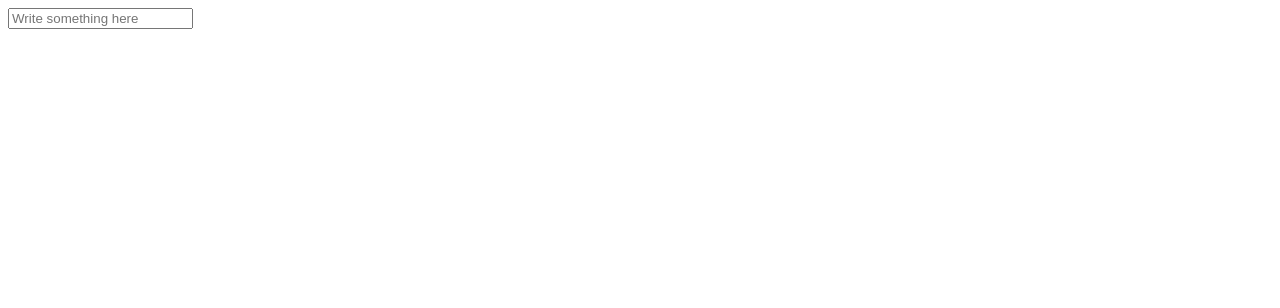
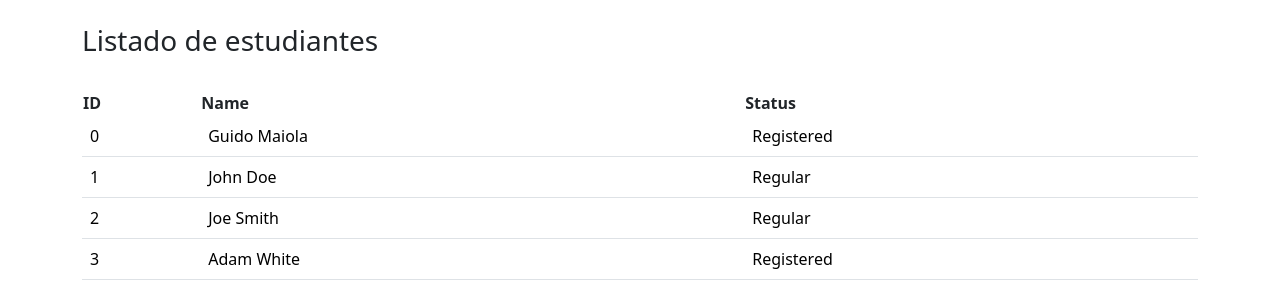
Before and after one commit to guidomaiola/angular-01, an Angular app: page / in a window 1280 px wide. Shown: the top 308 px of the page. Built offline with nearby package versions, Linux system fonts and the light colour scheme.

Commit message:
Testing ngFor directive

```diff
--- a/package.json
+++ b/package.json
@@ -18,6 +18,7 @@
     "@angular/platform-browser": "^17.1.0",
     "@angular/platform-browser-dynamic": "^17.1.0",
     "@angular/router": "^17.1.0",
+    "bootstrap": "^5.3.2",
     "rxjs": "~7.8.0",
     "tslib": "^2.3.0",
     "zone.js": "~0.14.3"
--- a/src/app/app.component.html
+++ b/src/app/app.component.html
@@ -1,6 +1,22 @@
 <div class="container mt-4">
+    <div class="row">
+        <h3>Listado de estudiantes</h3>
+    </div>
+    <br>
+    <table class="table">
+        <thead>
+            <th>ID</th>
+            <th>Name</th>
+            <th>Status</th>
+        </thead>
+        <tbody>
+            <tr *ngFor="let student of studentsList; let i = index">
+                <td>{{ i }}</td>
+                <td>{{ student.name }}</td>
+                <td>{{ student.status }}</td>
+            </tr>
 
-    <input type="text" class="form-control" placeholder="Write something here" [(ngModel)]="text">
-    <br>
-    {{text}}
+        </tbody>
+    </table>
+
 </div>
--- a/src/app/app.component.ts
+++ b/src/app/app.component.ts
@@ -6,5 +6,10 @@ import { Component } from '@angular/core';
   styleUrl: './app.component.css'
 })
 export class AppComponent {
-  text = '';
+
+  studentsList: any[] = [
+    {name: 'Guido Maiola', status: 'Registered'},
+    {name: 'John Doe', status: 'Regular'},
+    {name: 'Joe Smith', status: 'Regular'},
+    {name: 'Adam White', status: 'Registered'}]
 }
--- a/src/styles.css
+++ b/src/styles.css
@@ -1 +1,2 @@
 /* You can add global styles to this file, and also import other style files */
+@import '../node_modules/bootstrap/dist/css/bootstrap.min.css';
```
Also changed, not shown: 1 other file (tests, documents, lock files or other folders).
